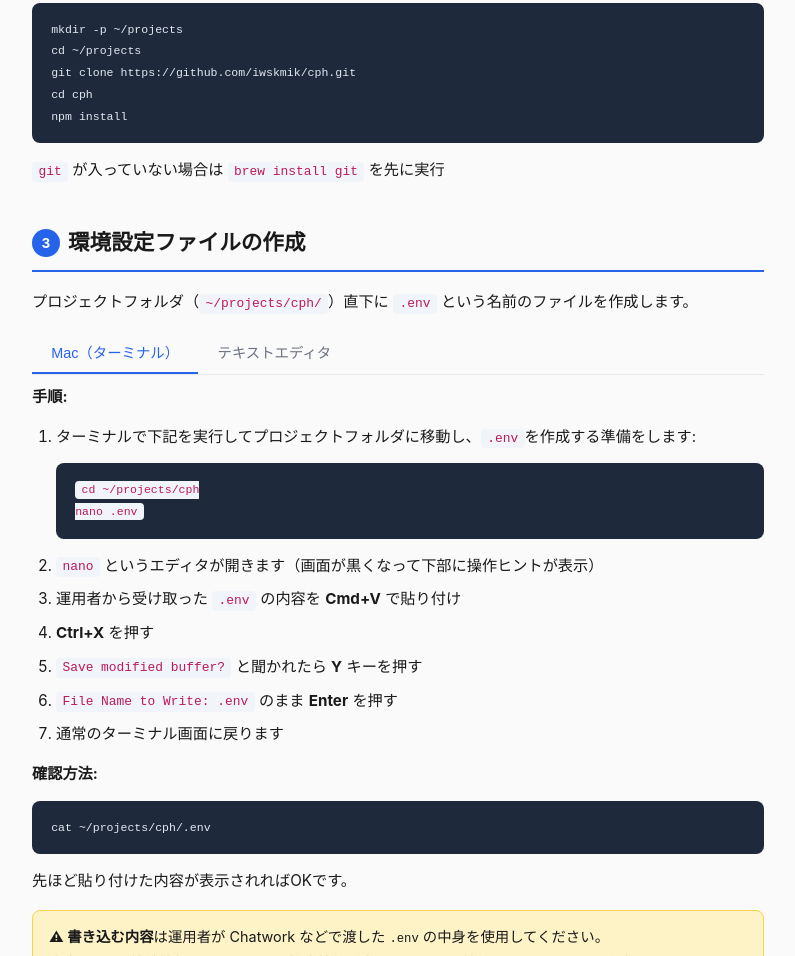
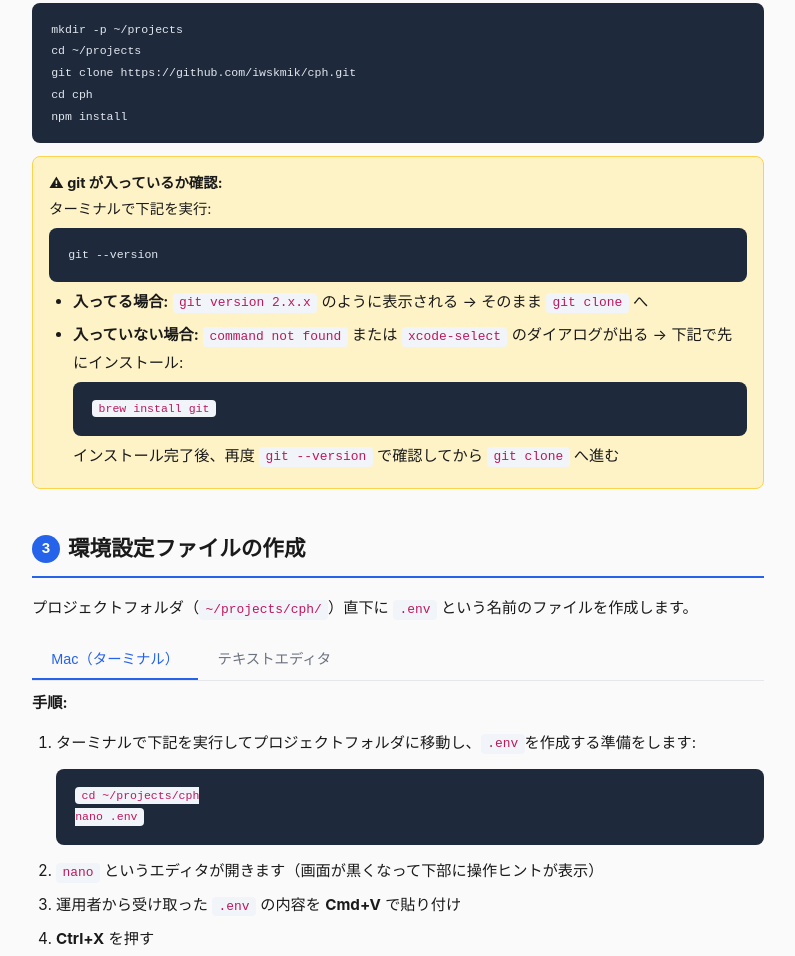
Before and after one commit to iwskmik/cph-setup-guide, a plain HTML site: page index.html in a window 1280 px wide. Shown: the part 3551-4507 px from the top of the page, without its empty margins (242-1037 px from the left). Drawn offline with Linux system fonts and the light colour scheme.

Commit message:
git確認方法を追加（git --version で判定）

```diff
--- a/index.html
+++ b/index.html
@@ -356,9 +356,21 @@ cd ~/projects
 git clone https://github.com/iwskmik/cph.git
 cd cph
 npm install</code></pre>
-            <p class="text-xs"><code>git</code> が入っていない場合は <code>brew install git</code> を先に実行</p>
+            <div class="warn" style="margin-top:8px;">
+                <strong>git が入っているか確認:</strong><br>
+                ターミナルで下記を実行:
+                <pre style="margin:6px 0;"><code>git --version</code></pre>
+                <ul style="margin:4px 0;">
+                    <li><strong>入ってる場合:</strong> <code>git version 2.x.x</code> のように表示される → そのまま <code>git clone</code> へ</li>
+                    <li><strong>入っていない場合:</strong> <code>command not found</code> または <code>xcode-select</code> のダイアログが出る → 下記で先にインストール:
+                        <pre style="margin:6px 0;"><code>brew install git</code></pre>
+                        インストール完了後、再度 <code>git --version</code> で確認してから <code>git clone</code> へ進む
+                    </li>
+                </ul>
+            </div>
         </div>
         <div id="win2" class="tab-content">
+            <p><strong>git が入っているか確認:</strong> コマンドプロンプトまたは PowerShell で <code>git --version</code> を実行。<code>git version 2.x.x</code> と出れば入っています。出なければ下記からインストール:</p>
             <p>Git がない場合: <a href="https://git-scm.com/download/win" target="_blank">git-scm.com</a> からインストール</p>
             <ol>
                 <li>GitHub CLI をインストール: <a href="https://cli.github.com/" target="_blank">cli.github.com</a> からインストーラ取得</li>
```
